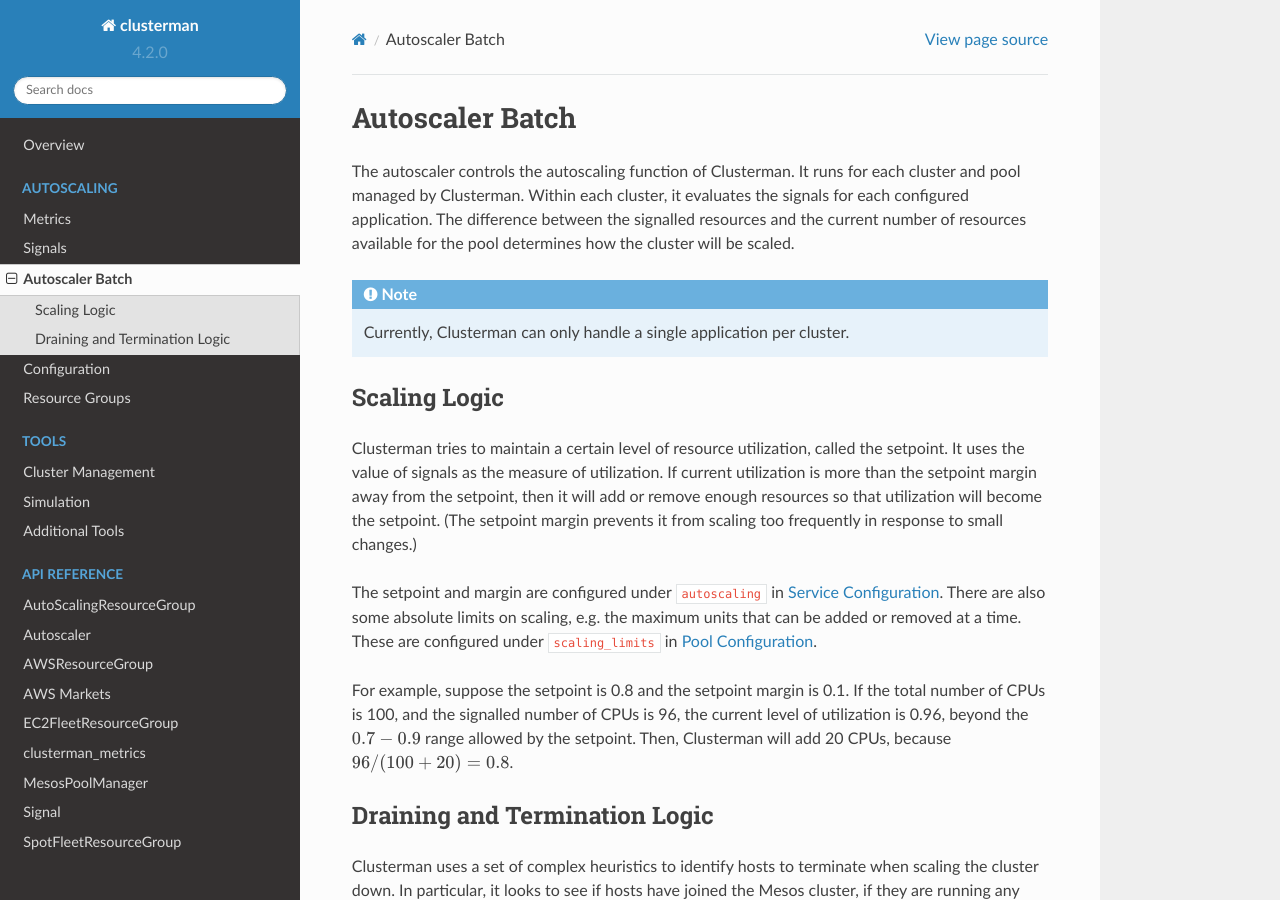
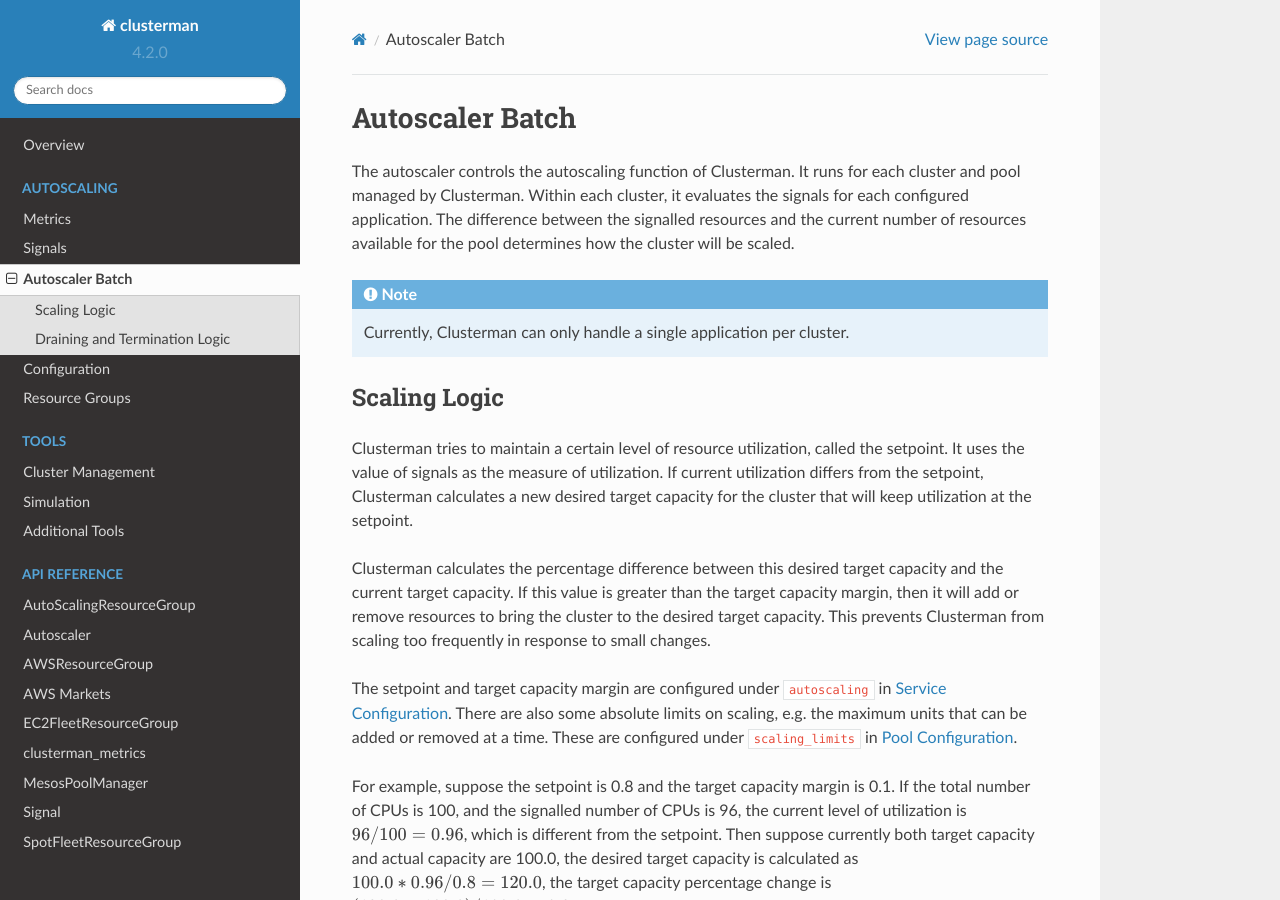
Before and after one commit to Yelp/clusterman, a Sphinx documentation site: the page built from docs/source/autoscaler.rst, in a window 1280 px wide and 900 px high. Built offline with Sphinx 7.4.7 and the Read the Docs theme 2.0.0, drawn with Linux system fonts in a browser that asks for light colours; some of the changed text lies outside the part shown.

Commit message:
Naming change from setpoint_margin to target_capacity_margin
This CR includes changes to docs, variable namings, log outputs and
config names to adopt the new name.

```diff
--- a/docs/source/autoscaler.rst
+++ b/docs/source/autoscaler.rst
@@ -10,18 +10,24 @@
 
 Scaling Logic
 -------------
-Clusterman tries to maintain a certain level of resource utilization, called the setpoint.
-It uses the value of signals as the measure of utilization. If current utilization is more than the setpoint margin
-away from the setpoint, then it will add or remove enough resources so that utilization will become the setpoint.
-(The setpoint margin prevents it from scaling too frequently in response to small changes.)
+Clusterman tries to maintain a certain level of resource utilization, called the setpoint. It uses the value of signals
+as the measure of utilization. If current utilization differs from the setpoint, Clusterman calculates a new desired
+target capacity for the cluster that will keep utilization at the setpoint.
 
-The setpoint and margin are configured under ``autoscaling`` in :ref:`service_configuration`.
+Clusterman calculates the percentage difference between this desired target capacity and the current target capacity.
+If this value is greater than the target capacity margin, then it will add or remove resources to bring the cluster to
+the desired target capacity. This prevents Clusterman from scaling too frequently in response to small changes.
+
+The setpoint and target capacity margin are configured under ``autoscaling`` in :ref:`service_configuration`.
 There are also some absolute limits on scaling, e.g. the maximum units that can be added or removed at a time.
 These are configured under ``scaling_limits`` in :ref:`pool_configuration`.
 
-For example, suppose the setpoint is 0.8 and the setpoint margin is 0.1. If the total number of CPUs is 100, and
-the signalled number of CPUs is 96, the current level of utilization is 0.96, beyond the :math:`0.7-0.9` range
-allowed by the setpoint.  Then, Clusterman will add 20 CPUs, because :math:`96/(100+20) = 0.8`.
+For example, suppose the setpoint is 0.8 and the target capacity margin is 0.1. If the total number of CPUs is 100, and
+the signalled number of CPUs is 96, the current level of utilization is :math:`96/100=0.96`, which is different from
+the setpoint. Then suppose currently both target capacity and actual capacity are 100.0, the desired target capacity
+is calculated as :math:`100.0 * 0.96 / 0.8 = 120.0`, the target capacity percentage change is
+:math:`(120.0 - 100.0)/100.0 = 0.2`, exceeding target capacity margin. So clusterman would scale the pool to a target
+capacity of 120.0.
 
 .. _draining_logic:
 
--- a/docs/source/configuration.rst
+++ b/docs/source/configuration.rst
@@ -41,8 +41,9 @@
         # Percentage utilization that Clusterman will try to maintain.
         setpoint: 0.7
 
-        # Clusterman will only scale if utilization is beyond this margin from the setpoint.
-        setpoint_margin: 0.1
+        # Clusterman will only scale if percentage change of current and new target capacities  is
+        # beyond this margin.
+        target_capacity_margin: 0.1
 
     # How long to wait for an agent to "drain" before terminating it
     drain_termination_timeout_seconds:
```
Also changed, not shown: 7 other files.
